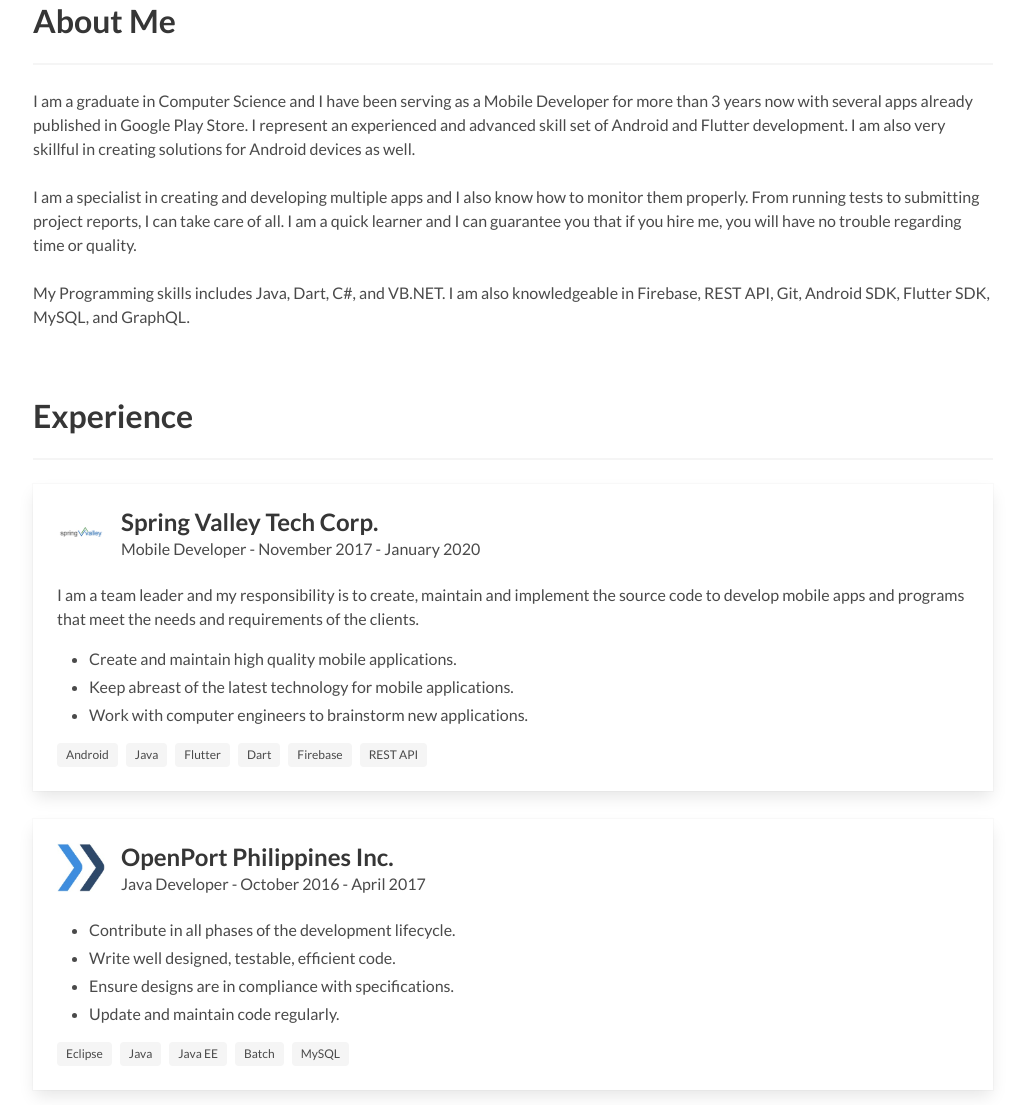
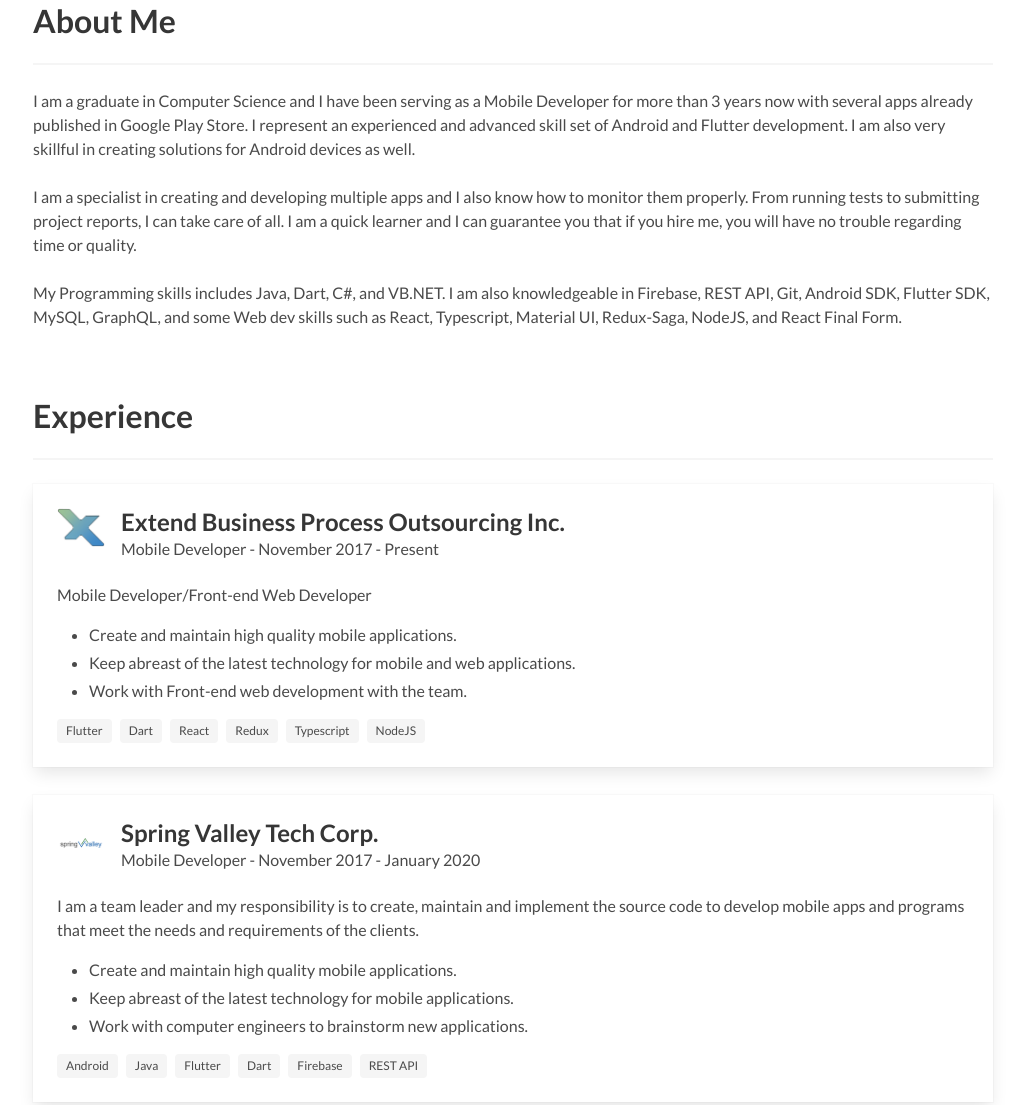
Before and after one commit to rupertbulquerin/rupertbulquerin.github.io, a plain HTML site: page index.html in a window 1280 px wide. Shown: the part 410-1515 px from the top of the page, without its empty margins (127-1152 px from the left). Drawn offline with Linux system fonts and the light colour scheme.

Commit message:
Updated experience

```diff
--- a/index.html
+++ b/index.html
@@ -84,7 +84,7 @@
         guarantee you that if you hire me, you will have no trouble regarding time or quality.</p><br>
       <p>
         My Programming skills includes Java, Dart, C#, and VB.NET. I am also knowledgeable in Firebase, REST API, Git,
-        Android SDK, Flutter SDK, MySQL, and GraphQL.</p>
+        Android SDK, Flutter SDK, MySQL, GraphQL, and some Web dev skills such as React, Typescript, Material UI, Redux-Saga, NodeJS, and React Final Form.</p>
       </p>
     </div>
   </section>
@@ -93,6 +93,37 @@
       <h1 class="title">Experience</h1>
       <hr />
       <div class="card">
+        <div class="card-content">
+          <div class="media">
+            <div class="media-left">
+              <figure class="image is-48x48">
+                <img src="img/xtend.png" alt="Placeholder image">
+              </figure>
+            </div>
+            <div class="media-content">
+              <p class="title is-4">Extend Business Process Outsourcing Inc.</p>
+              <p class="subtitle is-6">Mobile Developer - <time datetime="2017-11">November 2017</time> - Present </p>
+            </div>
+          </div>
+          <div class="content">
+            <p>Mobile Developer/Front-end Web Developer</p>
+            <ul>
+              <li>Create and maintain high quality mobile applications.</li>
+              <li>Keep abreast of the latest technology for mobile and web applications.</li>
+              <li>Work with Front-end web development with the team.</li>
+            </ul>
+            <div class="tags">
+              <span class="tag">Flutter</span>
+              <span class="tag">Dart</span>
+              <span class="tag">React</span>
+              <span class="tag">Redux</span>
+              <span class="tag">Typescript</span>
+              <span class="tag">NodeJS</span>
+            </div>
+          </div>
+        </div>
+      </div>
+      <div class="card card-gap">
         <div class="card-content">
           <div class="media">
             <div class="media-left">
```
Also changed, not shown: img/xtend.png (added).
